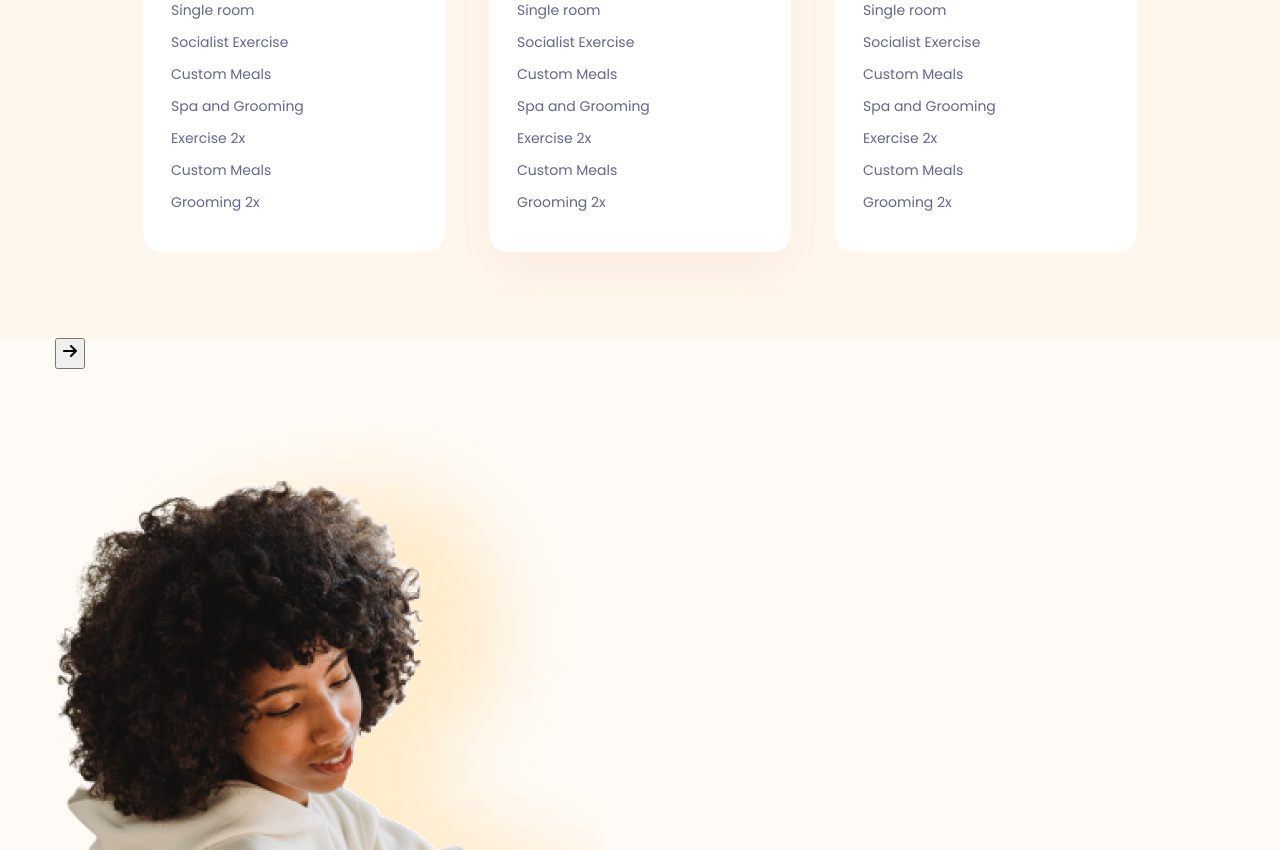
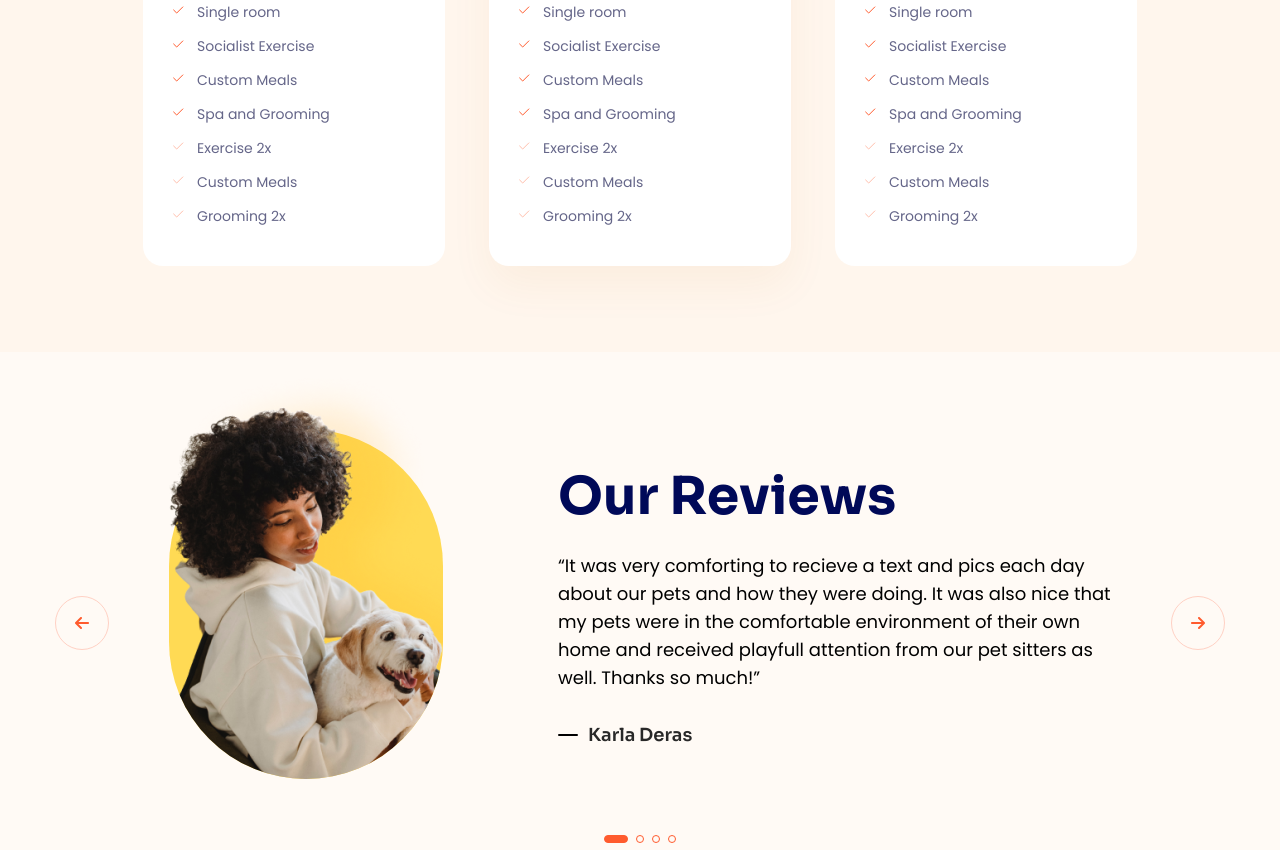
Before and after one commit to dunglh-it/f8-project-06, a plain HTML site: page index.html in a window 1280 px wide. Shown: the part 4850-5700 px from the top of the page. Drawn offline with Linux system fonts and the light colour scheme.

Commit message:
Finish Review

```diff
--- a/assets/css/style.css
+++ b/assets/css/style.css
@@ -425,7 +425,7 @@ a {
 .about__media-decor {
     position: absolute;
     top: 149px;
-    right: -72px;
+    right: -45px;
     z-index: -1;
 }
 
@@ -949,3 +949,145 @@ a {
     font-weight: 400;
     color: #656689;
 }
+
+.pricing-item__item::before {
+    content: url(../icon/pricing-icon-1.svg);
+    margin-right: 12px;
+}
+
+.pricing-item__item:nth-of-type(5)::before,
+.pricing-item__item:nth-of-type(6)::before,
+.pricing-item__item:nth-of-type(7)::before {
+    opacity: 0.4;
+}
+
+/* Review */
+.review {
+    margin-top: 52px;
+}
+
+.review__inner {
+    display: flex;
+    align-items: center;
+    justify-content: space-between;
+    column-gap: 44px;
+}
+
+.review__control {
+    display: flex;
+    align-items: center;
+    justify-content: center;
+    flex-shrink: 0;
+    width: 54px;
+    height: 54px;
+    border-radius: 50%;
+    background-color: transparent;
+    border: 1.5px solid #FFD1C4;
+    fill: #FF5B2E;
+    cursor: pointer;
+    transition: all 0.25s linear;
+}
+
+.review__control:hover {
+    background: #FF5B2E;
+    fill: #fff;
+    border-color: #FF5B2E;
+}
+
+.review__item {
+    display: flex;
+    align-items: center;
+    column-gap: 115px;
+}
+
+.review__item-media {
+    margin-top: -52px;
+    position: relative;
+    display: flex;
+    align-items: center;
+    justify-content: space-between;
+    width: 274px;
+    border-radius: 137px;
+}
+
+.review__item-media::after {
+    content: "";
+    position: absolute;
+    bottom: 0;
+    left: 0;
+    right: 0;
+    height: 82%;
+    width: 100%;
+    background-color: #FFDA54;
+    border-radius: inherit;
+}
+
+.review__item-img {
+    position: relative;
+    display: block;
+    width: 100%;
+    border-radius: inherit;
+    z-index: 1;
+}
+
+.review__item-content {
+    width: 553px;
+    margin-top: 28px;
+}
+
+.review__quote {
+    margin-top: 24px;
+    font-family: "Poppins", sans-serif;
+    font-size: 1.8rem;
+    font-weight: 400;
+    line-height: 1.56;
+    color: #000;
+}
+
+.review__author {
+    position: relative;
+    margin-top: 34px;
+    font-family: "Sora", sans-serif;
+    font-size: 1.8rem;
+    font-weight: 600;
+    line-height: 1;
+    color: #282828;
+    padding-left: 30px;
+}
+
+.review__author::before {
+    content: "";
+    position: absolute;
+    top: 50%;
+    left: 0;
+    width: 20px;
+    height: 2px;
+    background-color: #000;
+    border-radius: 10px;
+    transform: translateY(-50%);
+}
+
+.review__dots {
+    margin-top: 56px;
+    display: flex;
+    justify-content: center;
+    column-gap: 8px;
+}
+
+.review__dot {
+    width: 8px;
+    height: 8px;
+    border-radius: 4px;
+    border: 1px solid #ff5b2e;
+    cursor: pointer;
+    transition: background 0.25s linear;
+}
+
+.review__dot:hover {
+    background-color: #ff5b2e;
+}
+
+.review__dot--active {
+    width: 24px;
+    background-color: #ff5b2e;
+}
--- a/index.html
+++ b/index.html
@@ -477,7 +477,7 @@
                 <div class="review__inner">
                     <!-- Review Previous -->
                     <button class="review__control">
-                        <svg xmlns="http://www.w3.org/2000/svg" height="16" width="14" viewBox="0 0 448 512"><!--!Font Awesome Free 6.5.1 by @fontawesome - https://fontawesome.com License - https://fontawesome.com/license/free Copyright 2023 Fonticons, Inc.--><path d="M438.6 278.6c12.5-12.5 12.5-32.8 0-45.3l-160-160c-12.5-12.5-32.8-12.5-45.3 0s-12.5 32.8 0 45.3L338.8 224 32 224c-17.7 0-32 14.3-32 32s14.3 32 32 32l306.7 0L233.4 393.4c-12.5 12.5-12.5 32.8 0 45.3s32.8 12.5 45.3 0l160-160z"/></svg>
+                        <svg xmlns="http://www.w3.org/2000/svg" height="16" width="14" viewBox="0 0 448 512"><!--!Font Awesome Free 6.5.1 by @fontawesome - https://fontawesome.com License - https://fontawesome.com/license/free Copyright 2023 Fonticons, Inc.--><path d="M9.4 233.4c-12.5 12.5-12.5 32.8 0 45.3l160 160c12.5 12.5 32.8 12.5 45.3 0s12.5-32.8 0-45.3L109.2 288 416 288c17.7 0 32-14.3 32-32s-14.3-32-32-32l-306.7 0L214.6 118.6c12.5-12.5 12.5-32.8 0-45.3s-32.8-12.5-45.3 0l-160 160z"/></svg>
                     </button>
 
                     <!-- Review Content -->
@@ -490,13 +490,15 @@
                                     <img src="./assets/images/review-1.png" alt="" class="review__item-img">
                                 </figure>
 
-                                <h2 class="section-heading review__heading">Our Reviews</h2>
+                                <div class="review__item-content">
+                                    <h2 class="section-heading review__heading">Our Reviews</h2>
 
-                                <blockquote class="review__quote">
-                                    “It was very comforting to recieve a text and pics each day about our pets and how they were doing. It was also nice that my pets were in the comfortable environment of their own home and received playfull attention from our pet sitters as well. Thanks so much!”
-                                </blockquote>
+                                    <blockquote class="review__quote">
+                                        “It was very comforting to recieve a text and pics each day about our pets and how they were doing. It was also nice that my pets were in the comfortable environment of their own home and received playfull attention from our pet sitters as well. Thanks so much!”
+                                    </blockquote>
 
-                                <p class="review__author"><Karla Deras/p>
+                                    <p class="review__author">Karla Deras</p>
+                                </div>
                             </article>
 
                             <!-- Review Dots -->
@@ -511,7 +513,7 @@
 
                     <!-- Review Next -->
                     <button class="review__control">
-                        <svg xmlns="http://www.w3.org/2000/svg" height="16" width="14" viewBox="0 0 448 512"><!--!Font Awesome Free 6.5.1 by @fontawesome - https://fontawesome.com License - https://fontawesome.com/license/free Copyright 2023 Fonticons, Inc.--><path d="M9.4 233.4c-12.5 12.5-12.5 32.8 0 45.3l160 160c12.5 12.5 32.8 12.5 45.3 0s12.5-32.8 0-45.3L109.2 288 416 288c17.7 0 32-14.3 32-32s-14.3-32-32-32l-306.7 0L214.6 118.6c12.5-12.5 12.5-32.8 0-45.3s-32.8-12.5-45.3 0l-160 160z"/></svg>
+                        <svg xmlns="http://www.w3.org/2000/svg" height="16" width="14" viewBox="0 0 448 512"><!--!Font Awesome Free 6.5.1 by @fontawesome - https://fontawesome.com License - https://fontawesome.com/license/free Copyright 2023 Fonticons, Inc.--><path d="M438.6 278.6c12.5-12.5 12.5-32.8 0-45.3l-160-160c-12.5-12.5-32.8-12.5-45.3 0s-12.5 32.8 0 45.3L338.8 224 32 224c-17.7 0-32 14.3-32 32s14.3 32 32 32l306.7 0L233.4 393.4c-12.5 12.5-12.5 32.8 0 45.3s32.8 12.5 45.3 0l160-160z"/></svg>
                     </button>
                 </div>
             </div>
```
Also changed, not shown: assets/icon/pricing-icon-1.svg (added).
